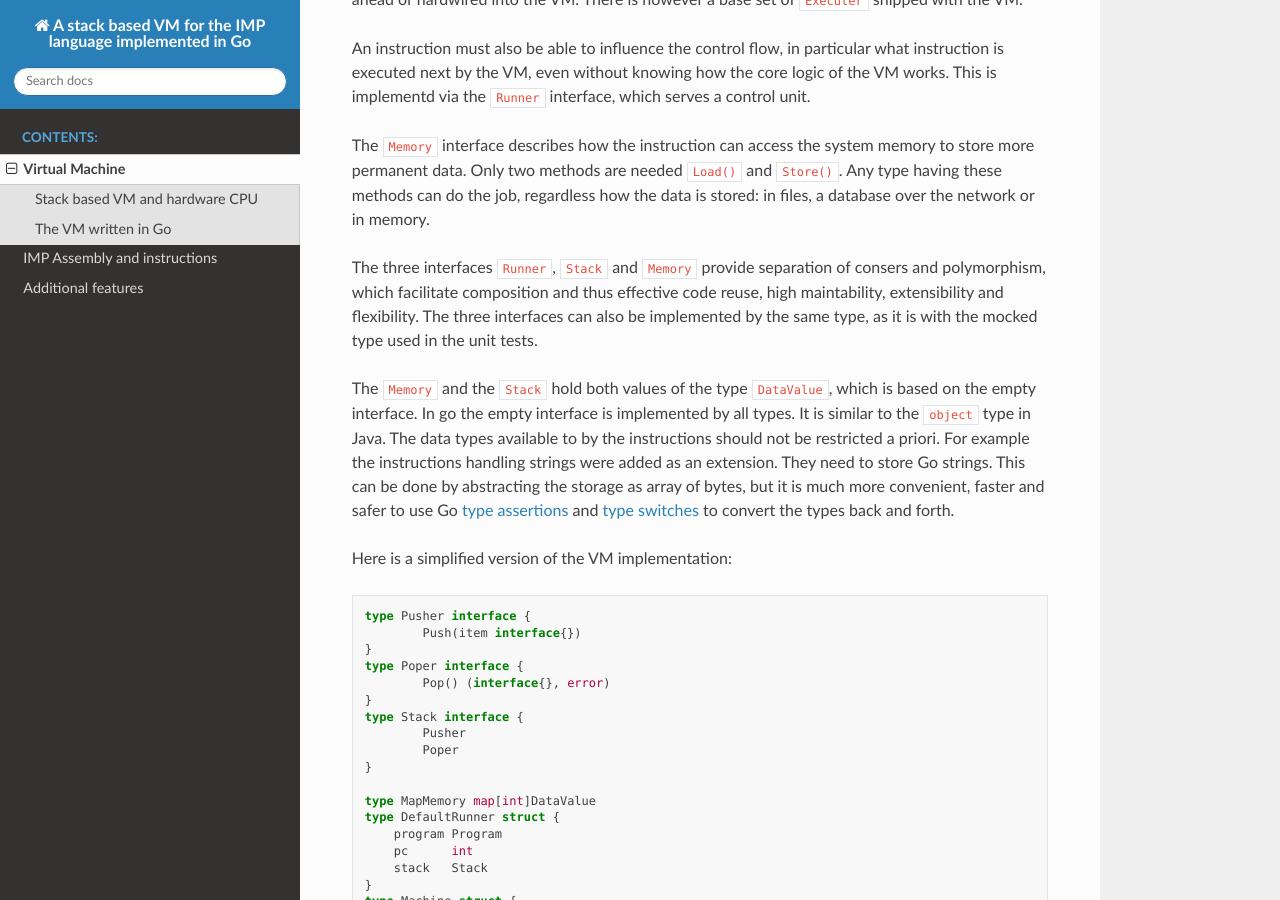
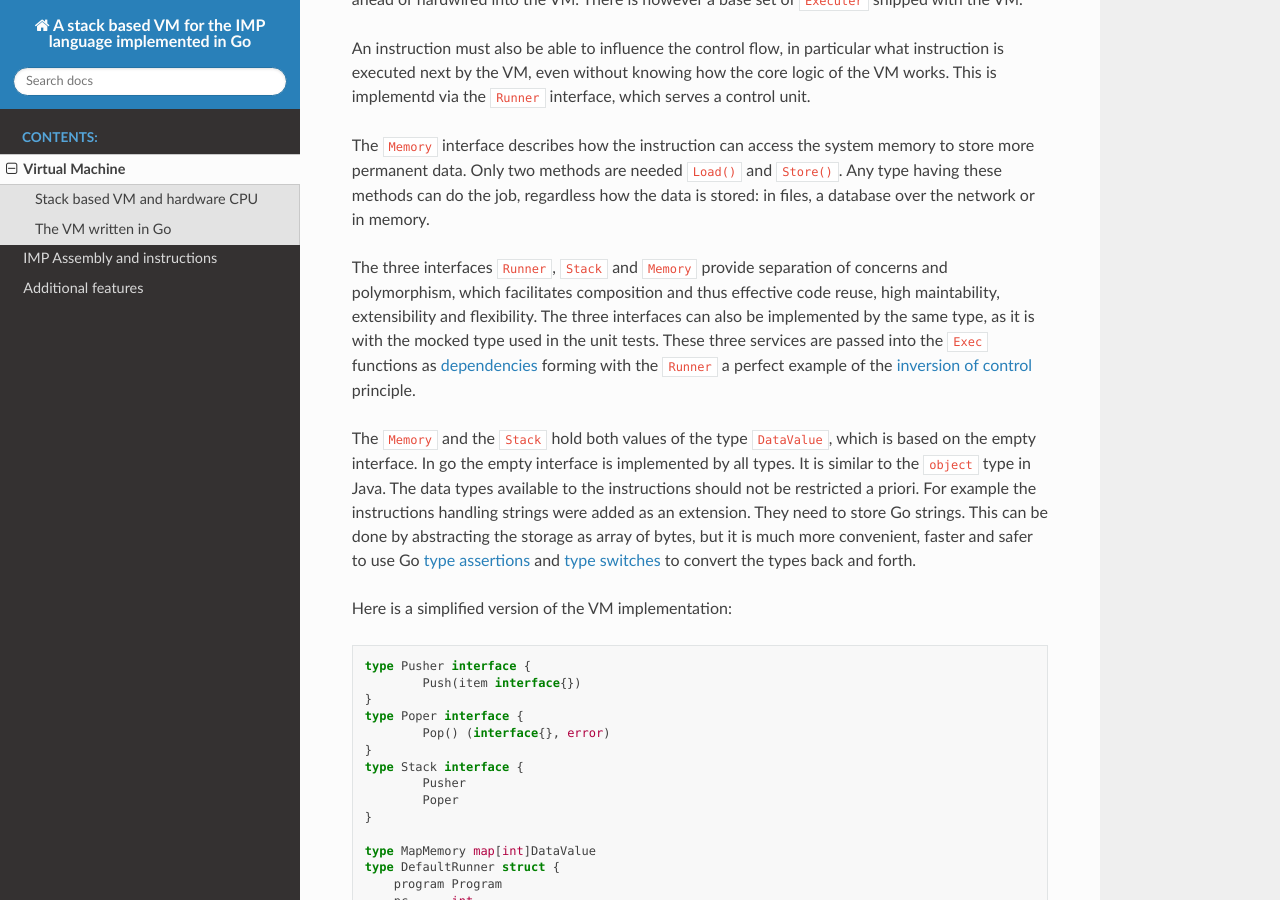
Before and after one commit to ObviusOwl/go-imp, a Sphinx documentation site: the page built from docs/vm.md, in a window 1280 px wide and 900 px high, scrolled down 2671 px. Built offline with Sphinx 7.4.7 and the Read the Docs theme 2.0.0, drawn with Linux system fonts in a browser that asks for light colours.

Commit message:
typo fixes and clarification in vm docs

```diff
--- a/docs/vm.md
+++ b/docs/vm.md
@@ -129,15 +129,21 @@ to store more permanent data. Only two methods are needed `Load()` and `Store()`
 Any type having these methods can do the job, regardless how the data is stored:
 in files, a database over the network or in memory.
 
-The three interfaces `Runner`, `Stack` and `Memory` provide separation of consers
-and polymorphism, which facilitate composition and thus effective code reuse,
+The three interfaces `Runner`, `Stack` and `Memory` provide separation of concerns
+and polymorphism, which facilitates composition and thus effective code reuse,
 high maintability, extensibility and flexibility. The three interfaces can also
 be implemented by the same type, as it is with the mocked type used in the unit tests.
+These three services are passed into the `Exec` functions as
+[dependencies](https://en.wikipedia.org/wiki/Dependency_injection)
+forming with the `Runner` a perfect example of the
+[inversion of control](https://en.wikipedia.org/wiki/Inversion_of_control)
+principle.
+
 
 The `Memory` and the `Stack` hold both values of the type `DataValue`, which is
 based on the empty interface. In go the empty interface is implemented by all
 types. It is similar to the `object` type in Java. The data types available to
-by the instructions should not be restricted a priori. For example the instructions
+the instructions should not be restricted a priori. For example the instructions
 handling strings were added as an extension. They need to store Go strings.
 This can be done by abstracting the storage as array of bytes, but it is much
 more convenient, faster and safer to use Go
```
